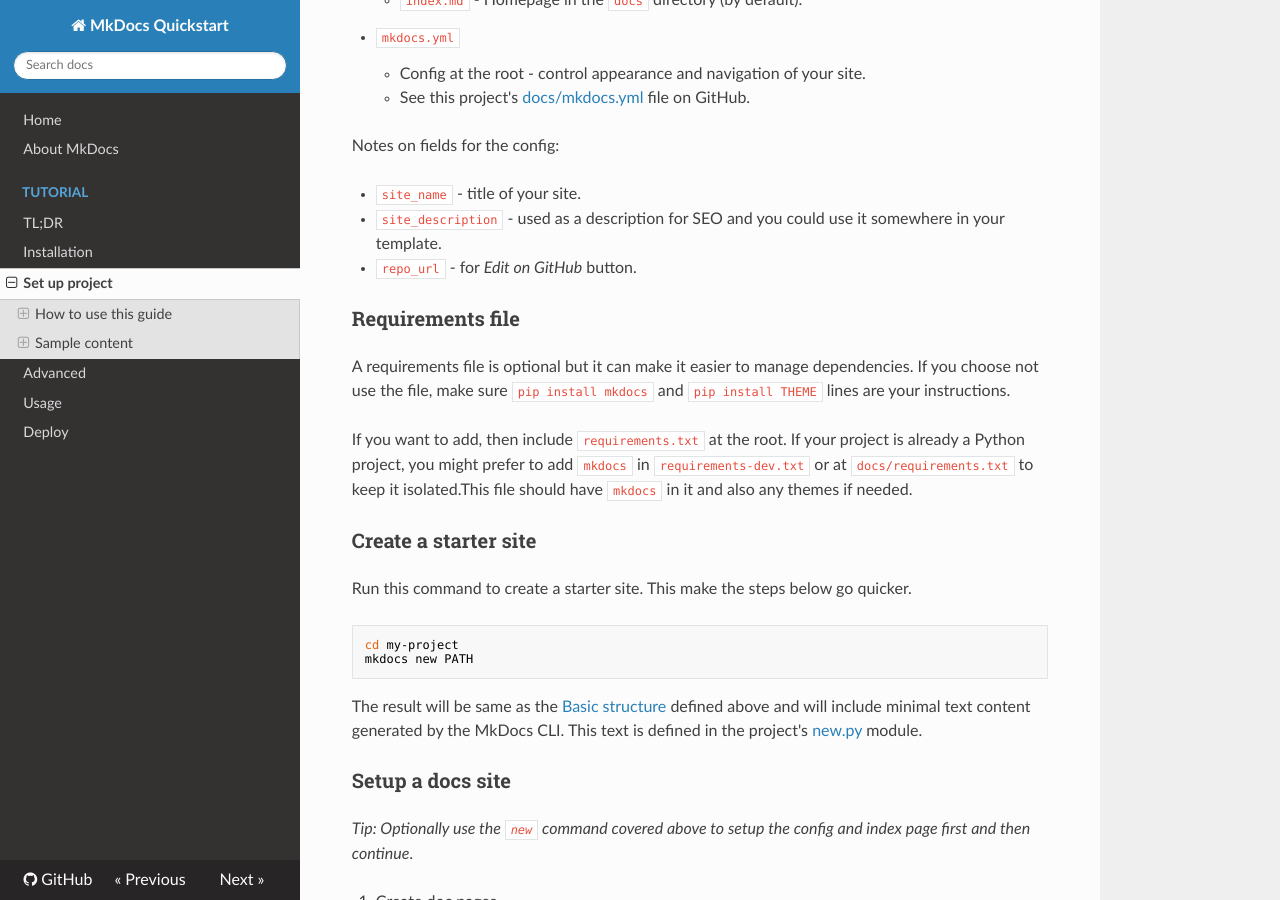
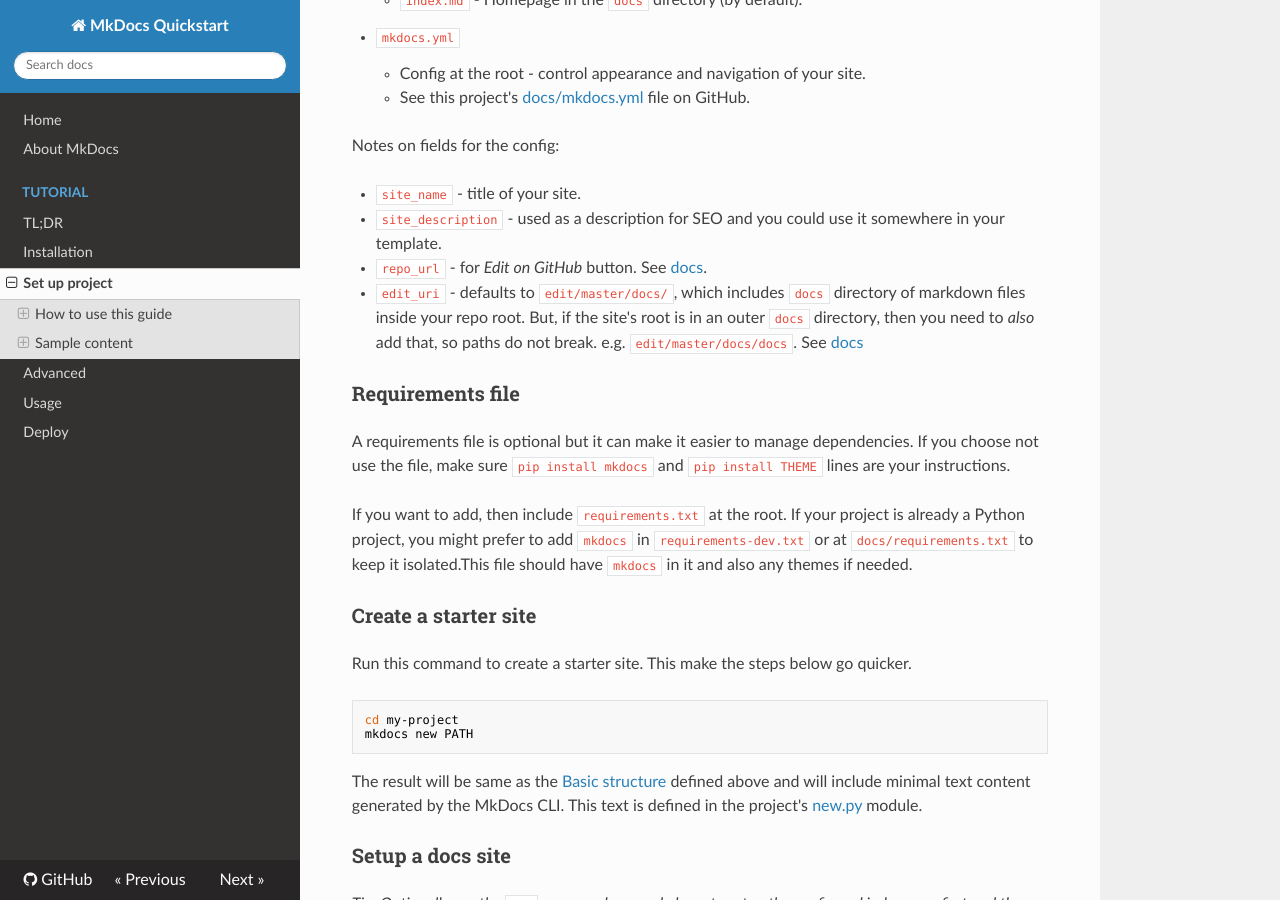
Before and after one commit to MichaelCurrin/mkdocs-quickstart, an MkDocs documentation site: the page built from docs/docs/tutorial/setup-project.md, in a window 1280 px wide and 900 px high, scrolled down 580 px. Built offline with MkDocs 1.6.1, drawn with Linux system fonts in a browser that asks for light colours; nearby versions of some CDN libraries.

Commit message:
fix: set edit_uri with docs subdir

```diff
--- a/docs/docs/tutorial/setup-project.md
+++ b/docs/docs/tutorial/setup-project.md
@@ -26,7 +26,8 @@
 
 - `site_name` - title of your site.
 - `site_description` - used as a description for SEO and you could use it somewhere in your template.
-- `repo_url` - for _Edit on GitHub_ button.
+- `repo_url` - for _Edit on GitHub_ button. See [docs](https://www.mkdocs.org/user-guide/configuration/#repo_url).
+- `edit_uri` - defaults to `edit/master/docs/`, which includes `docs` directory of markdown files inside your repo root. But, if the site's root is in an outer `docs` directory, then you need to _also_ add that, so paths do not break. e.g. `edit/master/docs/docs`. See [docs](https://www.mkdocs.org/user-guide/configuration/#edit_uri)
 
 
 ### Requirements file
--- a/docs/mkdocs.yml
+++ b/docs/mkdocs.yml
@@ -4,6 +4,7 @@
 site_description: Starter template for a MkDocs docs site on GH Pages - including CI
 
 repo_url: https://github.com/MichaelCurrin/mkdocs-quickstart
+edit_uri: edit/master/docs/docs
 
 ### Build settings ###
 
```
